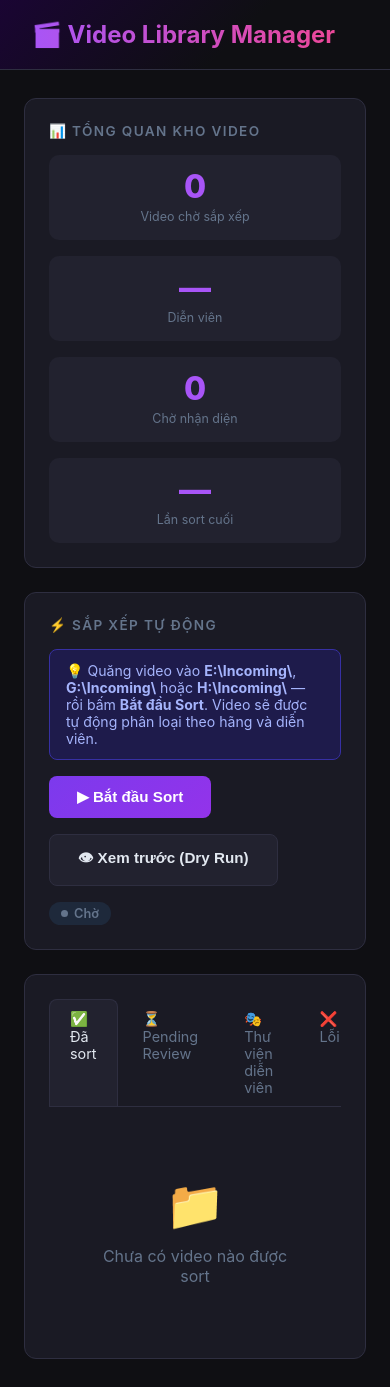
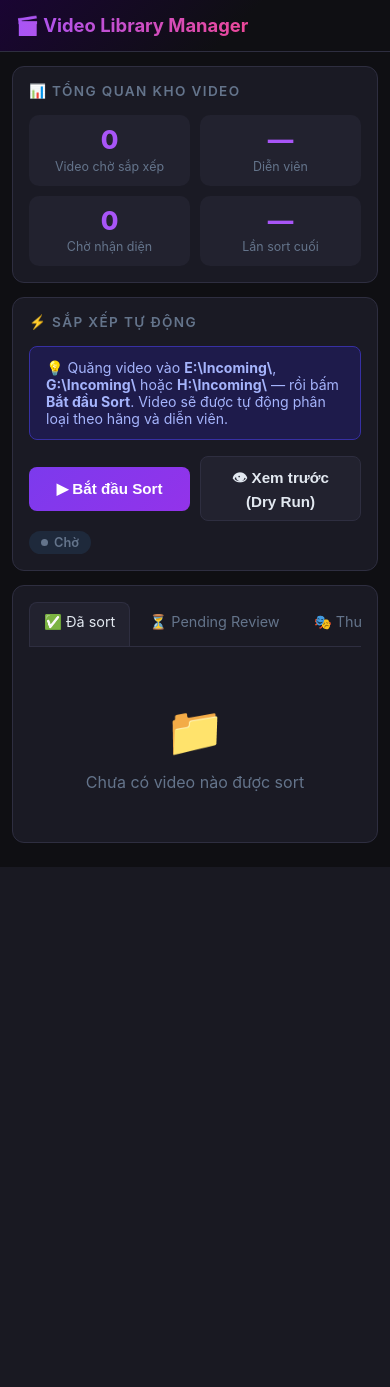
Before and after one commit to eddyvn98/mywebfilm, a Flask app: page / in a window 390 px wide. After the commit the page ends 867 px from the top, so only its background shows below. Run offline with Flask 3, Linux system fonts and the light colour scheme; data that the repository does not hold is empty.

Commit message:
fix(ui): make sort dashboard responsive

```diff
--- a/templates/index.html
+++ b/templates/index.html
@@ -123,6 +123,44 @@
   /* Alert */
   .alert { padding: 12px 16px; border-radius: 8px; font-size: 0.88rem; margin-bottom: 16px; }
   .alert-info { background: #1e1b4b; border: 1px solid #3730a3; color: #a5b4fc; }
+
+  @media (max-width: 767px) {
+    header { padding: 14px 16px; flex-wrap: wrap; }
+    header h1 { font-size: 1.15rem; }
+    main { padding: 14px 12px 24px; gap: 14px; }
+    .card { padding: 16px; }
+    .status-row { grid-template-columns: repeat(2, minmax(0, 1fr)); gap: 10px; }
+    .stat { padding: 12px 8px; }
+    .stat-val { font-size: 1.6rem; }
+    .sort-panel { gap: 10px; }
+    .sort-panel .btn { flex: 1 1 160px; min-height: 44px; padding: 10px 14px; }
+    .tabs { overflow-x: auto; overflow-y: hidden; white-space: nowrap; -webkit-overflow-scrolling: touch; }
+    .tab { flex: 0 0 auto; padding: 10px 14px; min-height: 44px; }
+    .section { overflow-x: auto; -webkit-overflow-scrolling: touch; }
+    table { min-width: 620px; }
+    .empty { padding: 34px 12px; }
+    .actress-grid { grid-template-columns: repeat(2, minmax(0, 1fr)); gap: 10px; }
+  }
+
+  @media (orientation: landscape) and (hover: none) and (pointer: coarse) and (max-height: 560px) {
+    header { padding: 8px 14px; }
+    main { padding: 10px 12px 18px; gap: 10px; }
+    .card { padding: 12px 14px; }
+    .card-title { margin-bottom: 10px; }
+    .status-row { grid-template-columns: repeat(4, minmax(0, 1fr)); gap: 8px; }
+    .stat { padding: 9px 8px; }
+    .stat-val { font-size: 1.35rem; }
+    .sort-panel .btn { min-height: 40px; }
+    .tabs { margin-bottom: 12px; }
+    .empty { padding: 22px 10px; }
+  }
+
+  @media (prefers-reduced-motion: reduce) {
+    *, *::before, *::after {
+      animation-duration: .01ms !important;
+      transition-duration: .01ms !important;
+    }
+  }
 </style>
 </head>
 <body>
```
